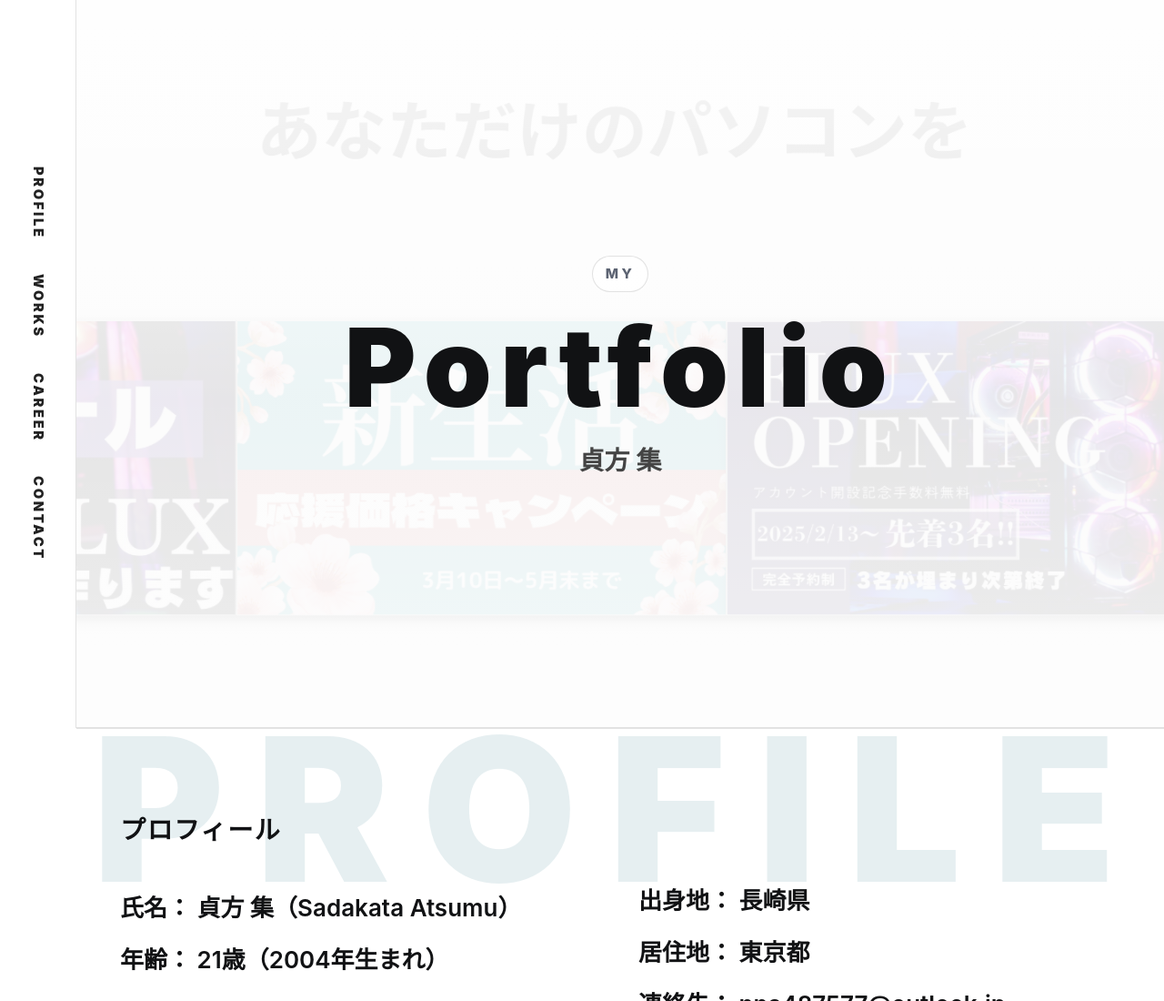
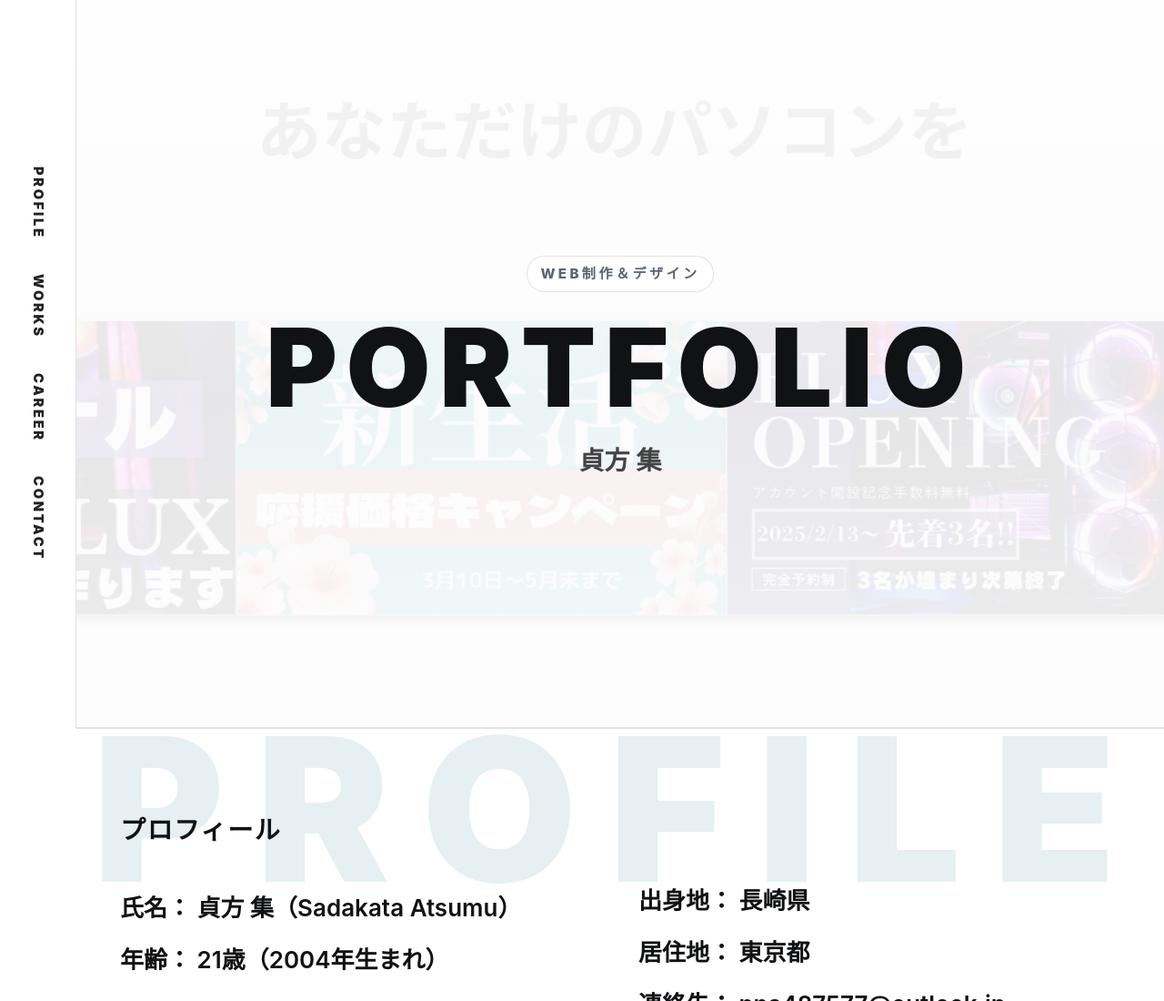
Before and after one commit to shuu3126/portfolio, a plain HTML site: page index.html in a window 1280 px wide. Shown: the top 1100 px of the page at 91% size. Drawn offline with Linux system fonts and the light colour scheme.

Commit message:
taitle chenge

```diff
--- a/index.html
+++ b/index.html
@@ -33,8 +33,8 @@
     <div class="hero-overlay" aria-hidden="true"></div>
 
     <div class="container hero-inner">
-        <p class="hero-eyebrow">MY</p>
-        <h1 class="hero-name">Portfolio</h1>
+        <p class="hero-eyebrow">WEB制作＆デザイン</p>
+        <h1 class="hero-name">PORTFOLIO</h1>
         <p class="hero-subname">貞方 集</p>
     </div>
     </section>
```
